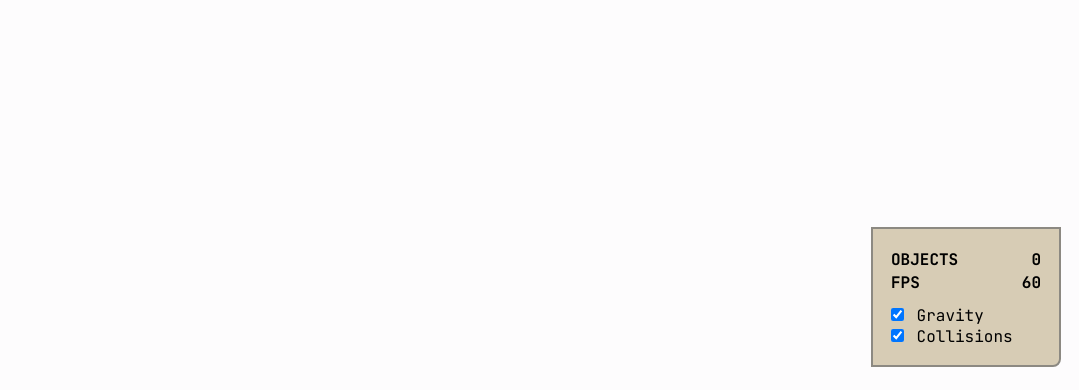
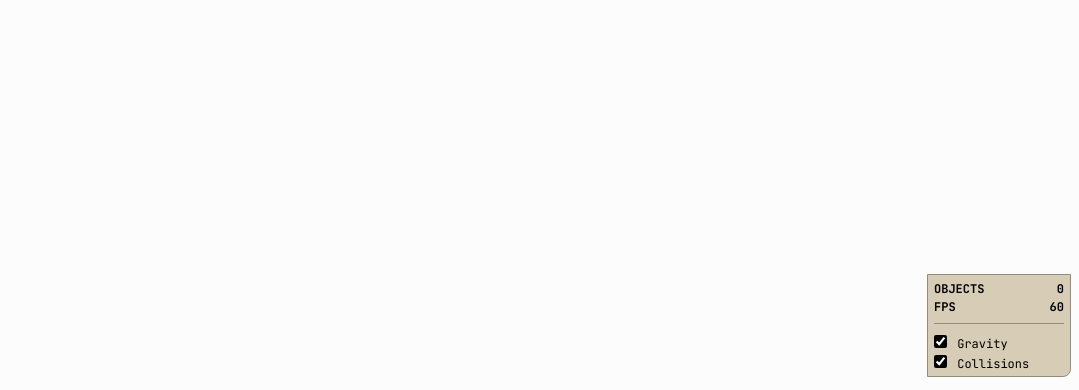
Before and after one commit to kentwalters/kentwalters.com, a plain HTML site: page index.html in a window 1280 px wide. Shown: the part 415-805 px from the top of the page, without its empty margins (201-1280 px from the left). Drawn offline with Linux system fonts and the light colour scheme.

Commit message:
Tweaked the physics control styling.

```diff
--- a/css/styles.css
+++ b/css/styles.css
@@ -19,7 +19,7 @@ a {
 
 #name {
   position: absolute;
-  top: 40%;
+  top: 15%;
   left: 20%;
   pointer-events: none;
 }
@@ -88,14 +88,16 @@ h3 {
 
 #control {
   position: absolute;
-  margin: 18px;
-  padding: 18px;
+  margin: 8px;
+  padding: 4px 6px;
   bottom: 0%;
   right: 0%;
   background-color: #d7ccb5;
-  border: 2px solid #8c8982;
-  width: 150px;
+  border: 1px solid #938c7d;
+  width: 130px;
   border-radius: 0px 0px 8px 0px;
+  font-size: 12px;
+
 }
 
 .control-item {
@@ -103,16 +105,24 @@ h3 {
   font-weight: bold;
   display: flex;
   justify-content: space-between;
+
 }
 
-.settings {
-  padding-top: 10px;
+hr {
+  border: none;
+  border-top: 1px solid #938c7d;
+  margin: 8px 0;
 }
+
 
 label {
   display: block;
 }
 
+input[type="checkbox"] {
+  accent-color: black;
+}
+
 #name a {
   pointer-events: auto; /* Add this to allow link interaction */
 }
--- a/index.html
+++ b/index.html
@@ -32,7 +32,7 @@
           <span class="control-title">FPS</span>
           <span class="control-number" id="fps-number"></span>
         </p>
-
+<hr>
         <div class="settings">
           <label>
             <input type="checkbox" id="gravityToggle" checked />
--- a/index.js
+++ b/index.js
@@ -73,6 +73,8 @@ const updateControlDivBounds = () => {
   controlDivBounds = controlDiv.getBoundingClientRect();
 };
 
+let controlHovered = false;
+
 const setupEventListeners = () => {
   document
     .getElementById("gravityToggle")
@@ -81,6 +83,17 @@ const setupEventListeners = () => {
     .getElementById("collisionToggle")
     .addEventListener("change", handleCollisionToggle);
   window.addEventListener("resize", resizeCanvas);
+
+  document.getElementById("control").addEventListener("mouseenter", () => {
+    if (!controlHovered) {
+      // controlHovered = true;
+      const fakeEvent = {
+        clientX: Math.random() * canvas.width,
+        clientY: Math.random() * canvas.height
+      };
+      placeCircleOrSquare(fakeEvent);
+    }
+  });
 };
 
 const handleGravityToggle = (event) => {
```
